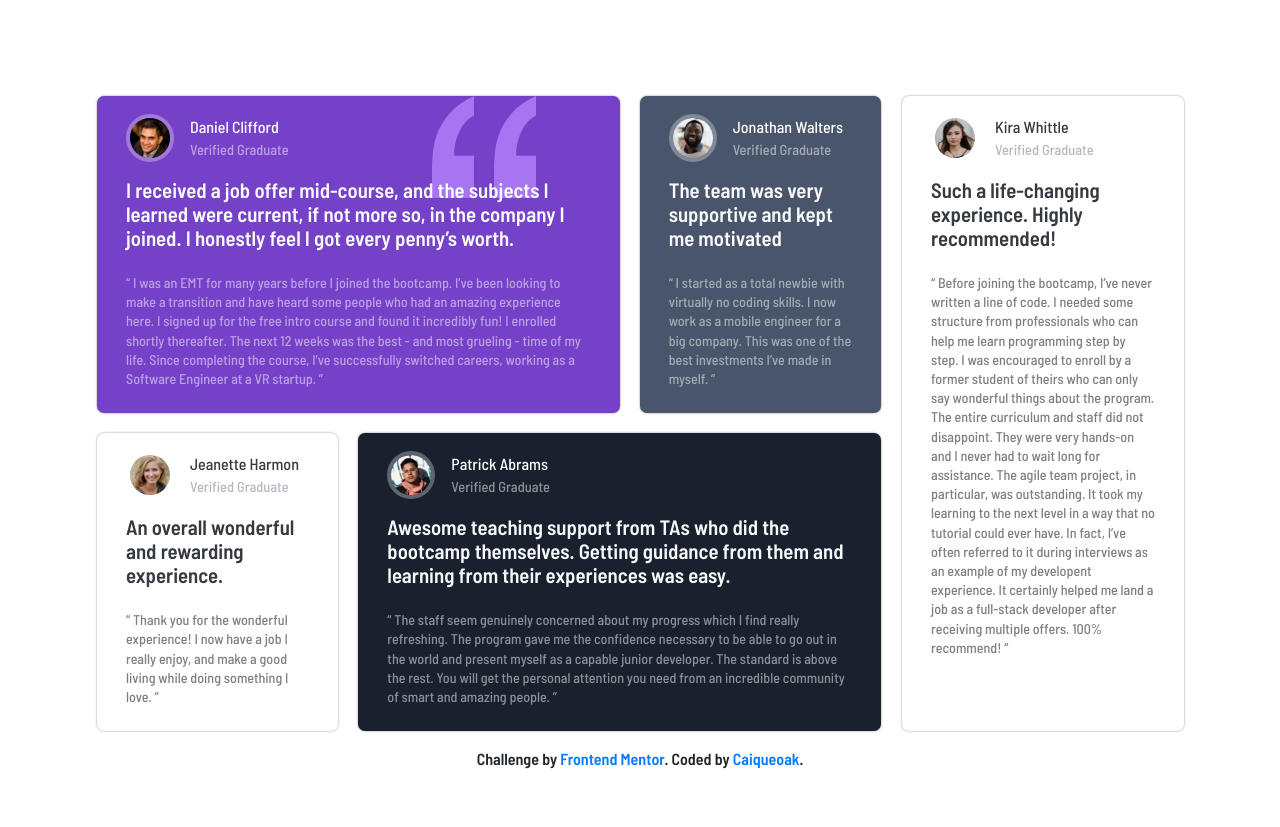
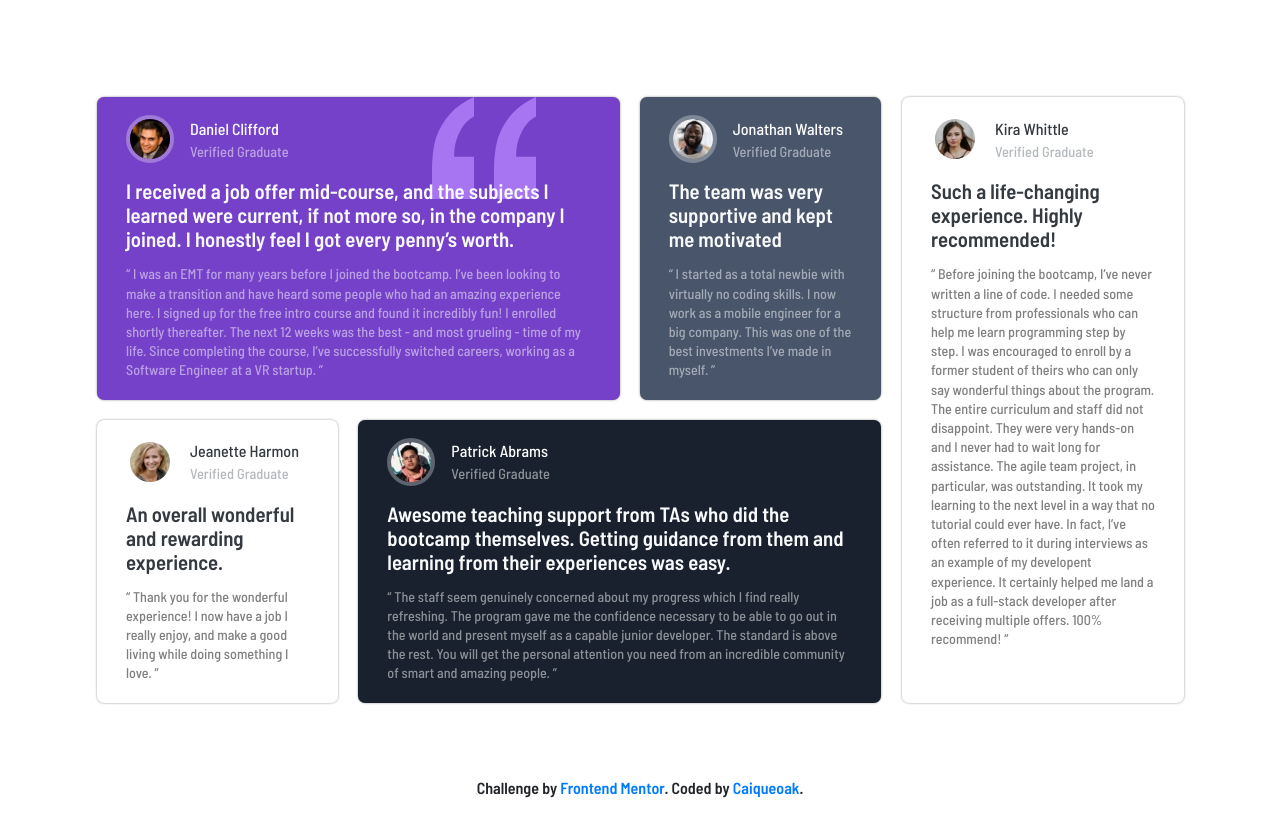
Before and after one commit to Caiqueoak/Testimonials-grid-with-SASS-and-Bootstrap, a plain HTML site: page index.html in a window 1280 px wide. After the commit the page ends 800 px from the top, so only its background shows below. Drawn offline with nearby package versions, Linux system fonts and the light colour scheme.

Commit message:
adjust the components size to fit 100vh

```diff
--- a/index.html
+++ b/index.html
@@ -22,9 +22,9 @@
     <link rel="stylesheet" href="css/main.css" />
     <title>Caiqueoak</title>
   </head>
-  <body class="container-fluid p-lg-5 d-flex align-items-center flex-column-reverse h-100">
+  <body class="container-fluid px-lg-5 d-flex align-items-center flex-column-reverse">
     <!-- MAIN CONTAINER -->
-    <main id="main-container" class="container-fluid d-flex justify-content-center w-auto p-0 p-md-5 mx-2 m-md-auto row">
+    <main id="main-container" class="container-fluid d-flex justify-content-center p-0 px-md-5 mx-2 m-md-auto row">
 
       <!-- First Container -->
       <div class="container row p-0 px-xl-3 col-xl-9" id="first-container">
@@ -277,7 +277,7 @@
       </div>
     </main>
 
-    <footer class="position-absolute font-weight-bolder text-center p-sm-2">
+    <footer class="position-absolute font-weight-bolder text-center">
       Challenge by
       <a href="https://www.frontendmentor.io?ref=challenge" target="_blank"
         >Frontend Mentor</a
--- a/sass/main.scss
+++ b/sass/main.scss
@@ -41,7 +41,7 @@ main {
   }
   // TESTIMONIALS CONTAINER
   .testimonials {
-    padding: 10px 29px 25px;
+    padding: 10px 29px 20px;
     border-radius: 7px !important;
     box-shadow: 0 0 3px -1px black;
 
@@ -73,7 +73,7 @@ main {
       font-weight: 600;
       font-size: 1.3rem;
       line-height: 1.5rem;
-      padding-bottom: 15px;
+      padding-bottom: 5px;
     }
     .review-bottom {
       font-size: 0.88rem;
```
Also changed, not shown: css/main.css, 1 other file.
